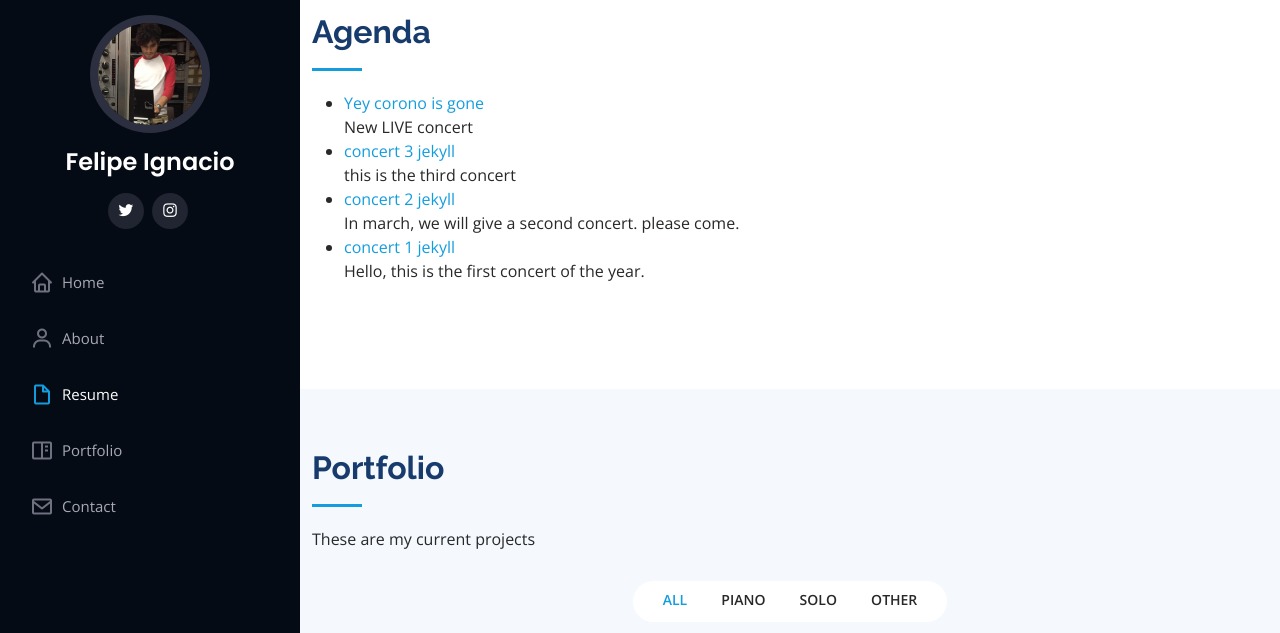
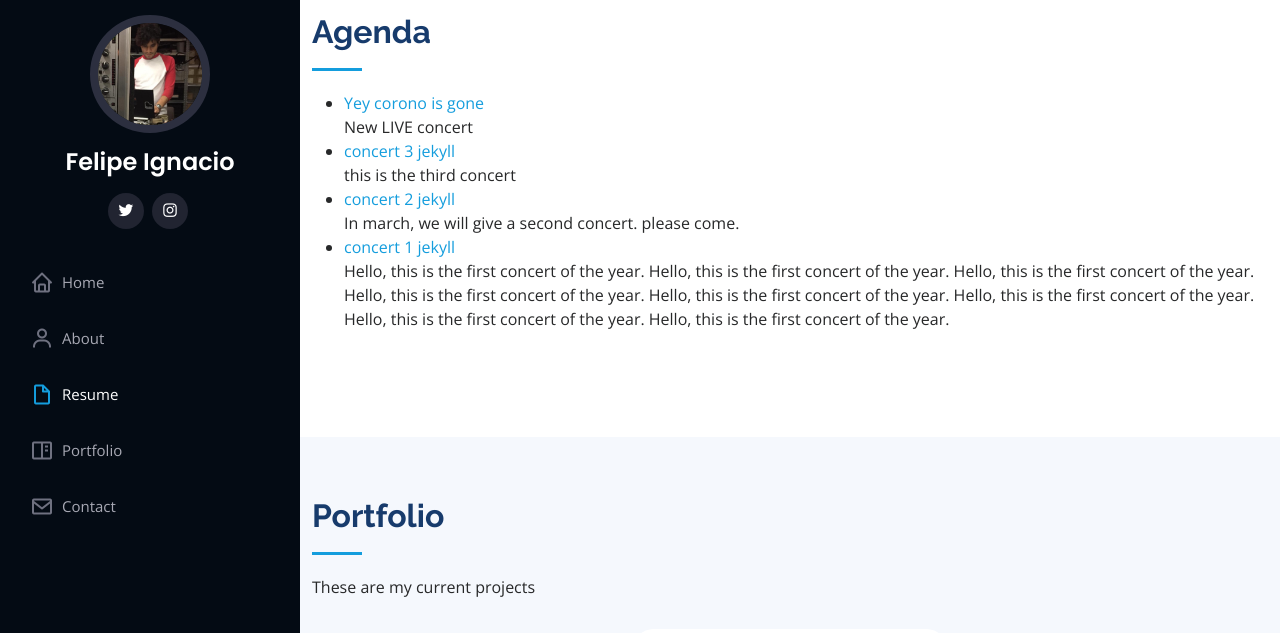
Before and after one commit to ignacio-noriega/ignacio-noriega.github.io, a Jekyll site: the page built from index.html, in a window 1280 px wide and 900 px high, scrolled down 1461 px, cut to the strip 0-633 px from the top of the window. Built offline with Jekyll 4.4.1, drawn with Linux system fonts in a browser that asks for light colours.

Commit message:
Update 2020-02-02-hello.md

```diff
--- a/_posts/2020-02-02-hello.md
+++ b/_posts/2020-02-02-hello.md
@@ -3,3 +3,10 @@
 ---
 
 Hello, this is the first concert of the year.
+Hello, this is the first concert of the year.
+Hello, this is the first concert of the year.
+Hello, this is the first concert of the year.
+Hello, this is the first concert of the year.
+Hello, this is the first concert of the year.
+Hello, this is the first concert of the year.
+Hello, this is the first concert of the year.
```
